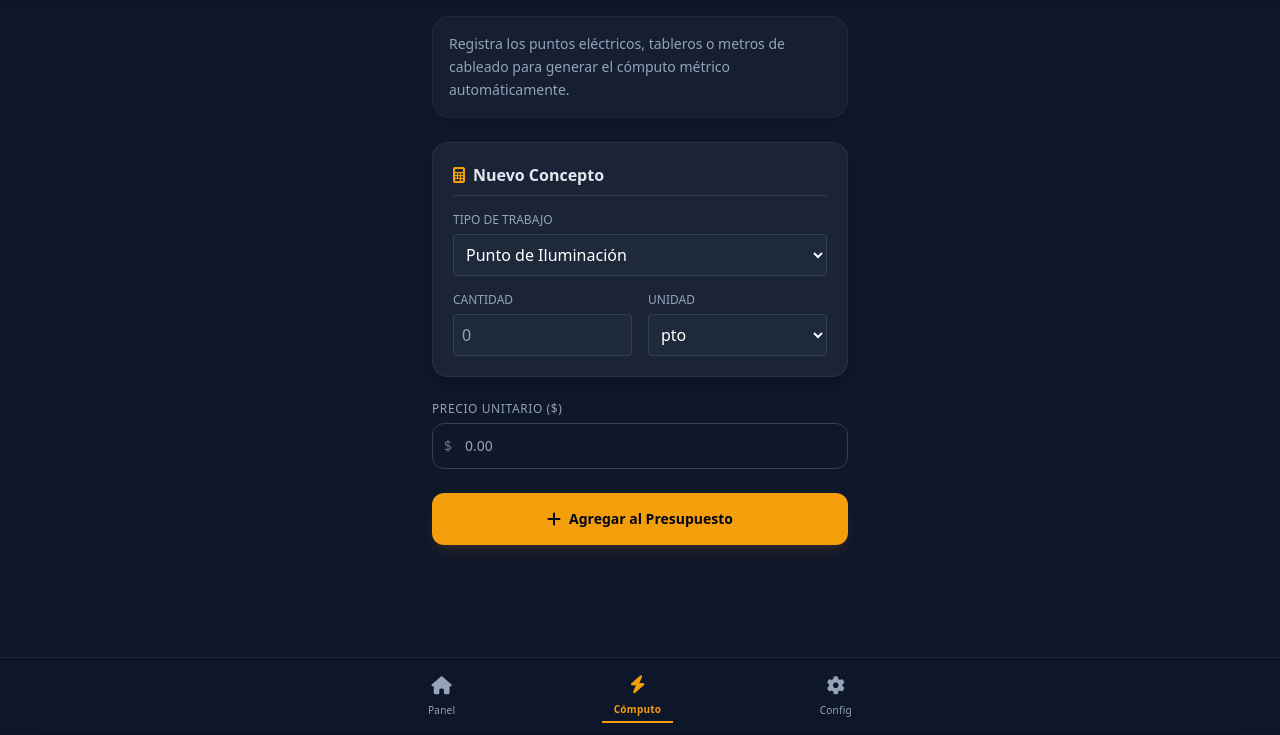
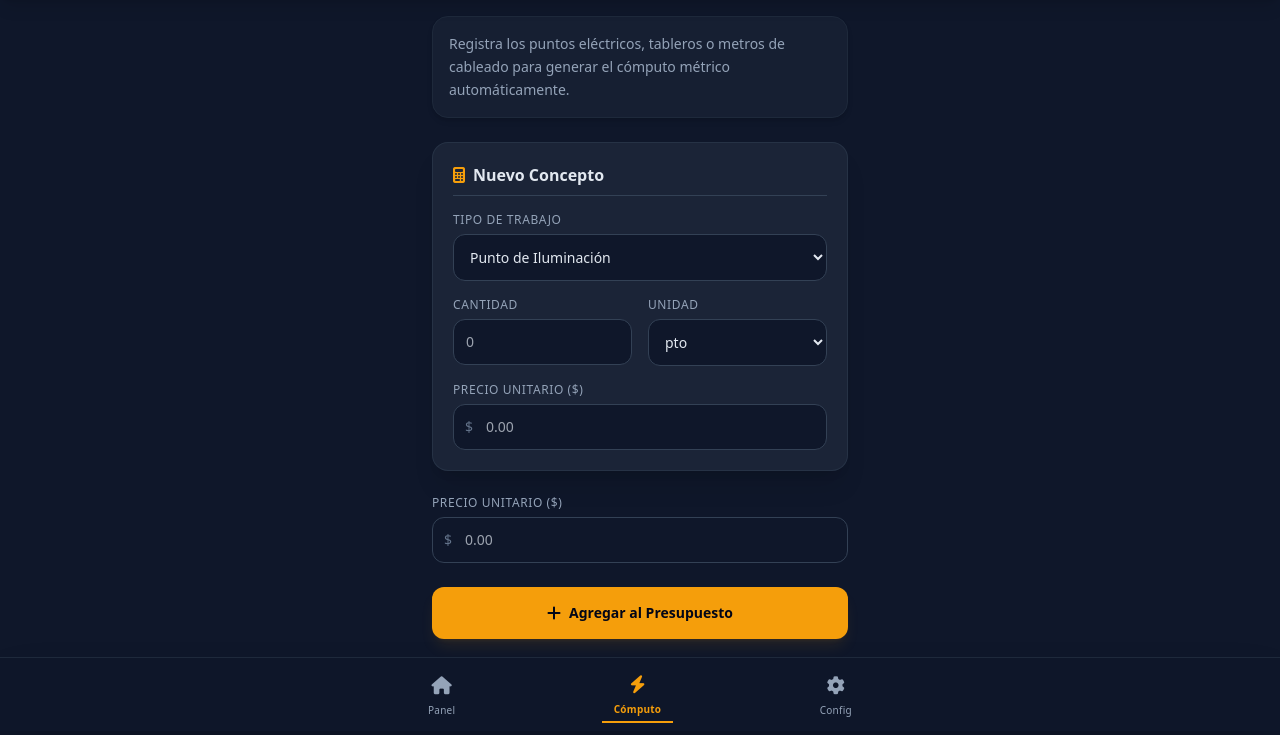
Before and after one commit to cmantenimientopdvaltachira-source/presumetrick, a plain HTML site: page electricidad.html in a window 1280 px wide. Shown: the part 69-804 px from the top of the page. Drawn offline with nearby package versions, Linux system fonts and the light colour scheme.

Commit message:
Refactor HTML structure and improve form elements

```diff
--- a/electricidad.html
+++ b/electricidad.html
@@ -36,9 +36,10 @@
                 <i class="fa-solid fa-calculator text-amber-500 mr-2"></i>Nuevo Concepto
             </h2>
 
+            <!-- TIPO DE TRABAJO -->
 <div class="space-y-1.5">
-  <label class="block text-xs font-medium text-slate-400">TIPO DE TRABAJO</label>
-  <select id="tipo-trabajo" class="w-full bg-slate-800 border border-slate-700 text-white p-2 rounded">
+    <label class="block text-xs font-medium text-slate-400 uppercase tracking-wider">Tipo de Trabajo</label>
+    <select id="tipo-trabajo" class="w-full bg-slate-900 border border-slate-700 rounded-xl px-3 py-3 text-sm text-slate-200 focus:outline-none focus:border-amber-500 focus:ring-1 focus:ring-amber-500 transition-all">
         <option>Punto de Iluminación</option>
         <option>Punto de Tomacorriente 110V / 220V</option>
         <option>Acometida / Cableado</option>
@@ -54,14 +55,15 @@
     </select>
 </div>
 
+<!-- CANTIDAD Y UNIDAD -->
 <div class="grid grid-cols-2 gap-4">
     <div class="space-y-1.5">
-    <label class="block text-xs font-medium text-slate-400">CANTIDAD</label>
-    <input type="number" class="w-full bg-slate-800 border border-slate-700 text-white p-2 rounded" placeholder="0">
+        <label class="block text-xs font-medium text-slate-400 uppercase tracking-wider">Cantidad</label>
+        <input type="number" id="cantidad-input" step="0.01" placeholder="0" class="w-full bg-slate-900 border border-slate-700 rounded-xl px-3 py-3 text-sm text-slate-200 focus:outline-none focus:border-amber-500 focus:ring-1 focus:ring-amber-500 transition-all">
     </div>
     <div class="space-y-1.5">
-    <label class="block text-xs font-medium text-slate-400">UNIDAD</label>
-    <select id="unidad-select" class="w-full bg-slate-800 border border-slate-700 text-white p-2 rounded">
+        <label class="block text-xs font-medium text-slate-400 uppercase tracking-wider">Unidad</label>
+        <select id="unidad-select" class="w-full bg-slate-900 border border-slate-700 rounded-xl px-3 py-3 text-sm text-slate-200 focus:outline-none focus:border-amber-500 focus:ring-1 focus:ring-amber-500 transition-all">
             <option>pto</option>
             <option>mts</option>
             <option>glob</option>
@@ -69,6 +71,16 @@
         </select>
     </div>
 </div>
+
+<!-- PRECIO UNITARIO -->
+<div class="space-y-1.5">
+    <label class="block text-xs font-medium text-slate-400 uppercase tracking-wider">Precio Unitario ($)</label>
+    <div class="relative">
+        <span class="absolute inset-y-0 left-0 flex items-center pl-3 text-slate-500 text-sm">$</span>
+        <input type="number" id="precio-input" step="0.01" placeholder="0.00" class="w-full bg-slate-900 border border-slate-700 rounded-xl pl-8 pr-3 py-3 text-sm text-slate-200 focus:outline-none focus:border-amber-500 focus:ring-1 focus:ring-amber-500 transition-all">
+    </div>
+</div>
+
 
 
             </div>
```
Lines whose indentation alone changed are shown as unchanged.
